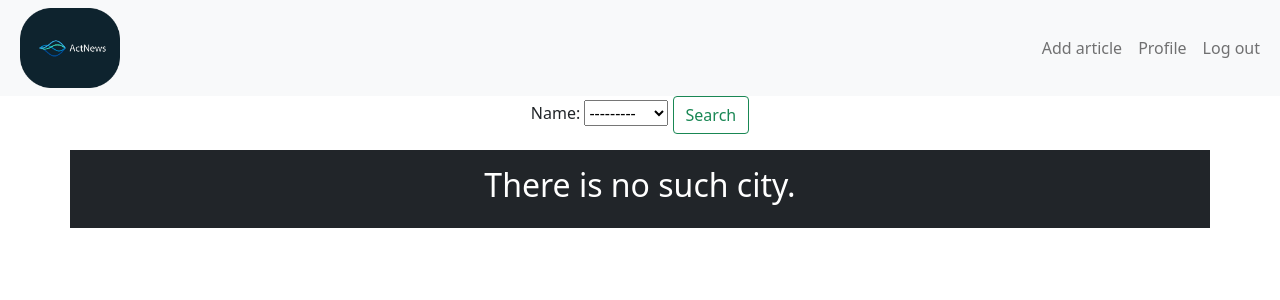
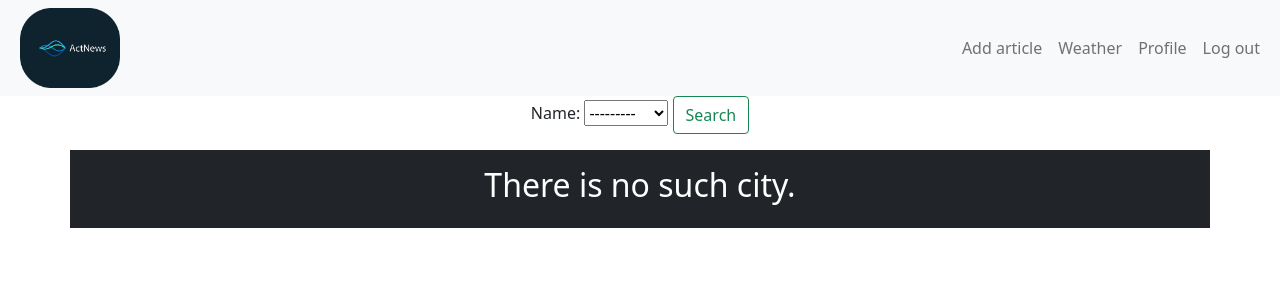
Before and after one commit to NDYordanov/ActNews_SoftUni, a Django app: page /weather/ in a window 1280 px wide. Shown: the top 300 px of the page. Run offline with Django 4.2, Linux system fonts and the light colour scheme; the visitor is signed in with stand-in values (Sample User, id 1); some libraries are stand-ins or nearby versions.

Commit message:
Fixed Weather and added to nav bar

```diff
--- a/project/static/css/style.css
+++ b/project/static/css/style.css
@@ -1,3 +1,7 @@
 .article-txt {
     margin-left: 10px;
 }
+
+.little-margin {
+    padding-right: 55px;
+}
--- a/project/templates/base.html
+++ b/project/templates/base.html
@@ -21,11 +21,14 @@
                                                                       alt="The ActNews logo"
                                                                       width="100px"
                                                                       height="80px"></a>
+
+
               <ul class="navbar-nav ms-auto mb-2 mb-lg-0 sticky-top">
                 {% if user.is_authenticated %}
                     {% if user.is_superuser %}
                     <li class="nav-item"><a class="nav-link" href="{% url 'add article' %}">Add article</a></li>
                     {% endif %}
+                    <li class="nav-item"><a href="{% url 'display weather' %}" class="nav-link">Weather</a></li>
                     <li class="nav-item"><a class="nav-link" href="{% url 'profile details' request.user.id%}">Profile</a></li>
                     <li class="nav-item"><a class="nav-link" href="{% url 'logout user' %}">Log out</a></li>
                 {% else %}
--- a/project/templates/weather/dislpay-weather.html
+++ b/project/templates/weather/dislpay-weather.html
@@ -1,4 +1,5 @@
 {% extends 'base.html' %}
+{% load static %}
 {% block content %}
     <div class="d-flex justify-content-center">
         <form class="form-inline my-2 my-lg-0" method="POST">
@@ -14,7 +15,24 @@
             <br class="flex-column ">
                 {% if city %}
                     <h1>City: {{ city.name }}</h1>
-                    <h1>Wind: {{ weather.wind }}km/h</h1>
+
+                    <h2>Wind: {{ weather.wind }}km/h</h2>
+
+                    <h2>Temperature: {{ weather.temperature }}°C</h2>
+
+                    {% if weather.temperature < 0 %}
+                        <img class="little-margin" src="{% static 'images/weather/snowy.png' %}" width="100vh" height="100vh" alt="Snowy emoji">
+                    {% elif 0 < weather.temperature and weather.temperature < 10 %}
+                        <img class="little-margin" src="{% static 'images/weather/rainy.png' %}" width="100vh" height="100vh" alt="Rainy emoji">
+                    {% elif 10 < weather.temperature and weather.temperature < 20 %}
+                        <img class="little-margin" src="{% static 'images/weather/cloudy-sunny.png' %}" width="100vh" height="100vh" alt="Cloudy-Sunny emoji">
+                    {% else %}
+                        <img class="little-margin" src="{% static 'images/weather/sunny.png' %}" width="100vh" height="100vh" alt="Sunny emoji">
+                    {% endif %}
+
+                    <h2>Humidity: {{ weather.humidity }}%</h2>
+                    <h2>Probability for rain: {{ weather.probability_for_rain }}%</h2>
+
                 {% else %}
                     <h2>There is no such city.</h2>
                 {% endif %}
```
Also changed, not shown: project/project/main/admin.py (+11 -0 lines).
